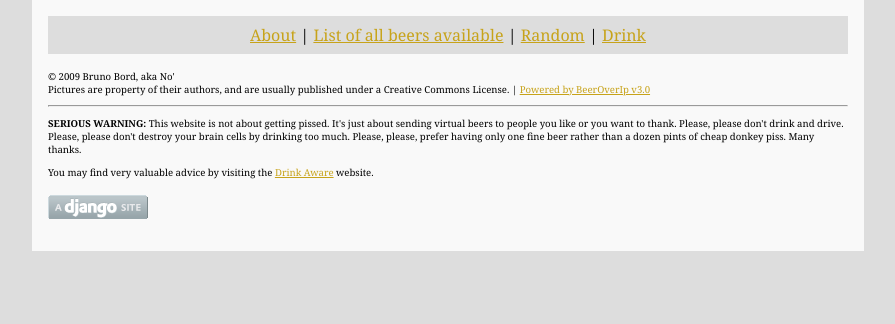
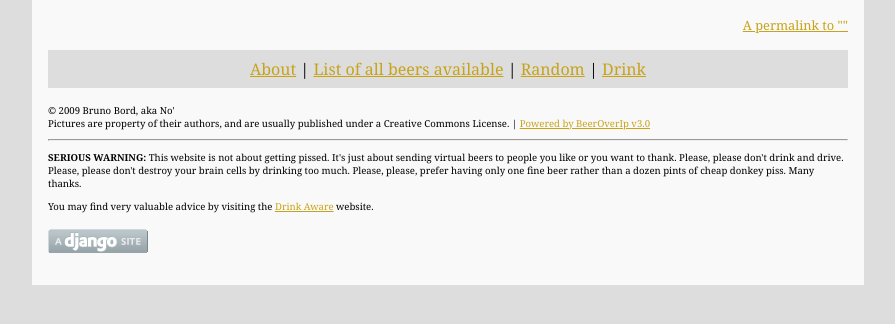
Before and after one commit to brunobord/beeroverip, a Django app: template templates/beers/beer_detail.html in a window 1280 px wide. Shown: the part 210-534 px from the top of the page, without its empty margins (192-1087 px from the left). Run offline with Django 3.2, Linux system fonts and the light colour scheme; the template is opened without the code that fills it, so the values that code supplies are empty; parts of the project's set-up code (start-up, migrations or seed data) failed here and were passed over.

Commit message:
added permalink to...

```diff
--- a/templates/beers/beer_detail.html
+++ b/templates/beers/beer_detail.html
@@ -16,4 +16,5 @@
     <p class="copyright">{% trans "Credits:" %} {{ beer.picture.credits }}</p>
 {% endif %}
 
+<p class="copyright"><a href="{{ beer.get_absolute_url }}">{% blocktrans %}A permalink to "{{ beer }}"{% endblocktrans %}</a></p>
 {% endblock %}
```
